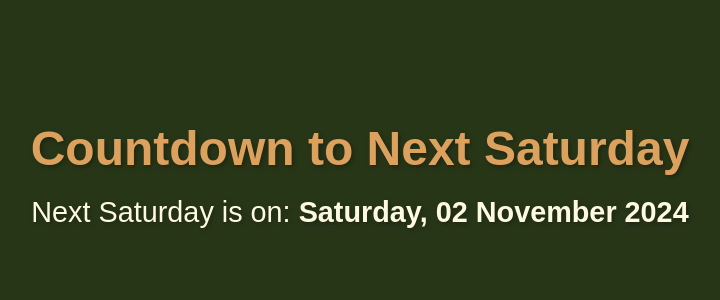
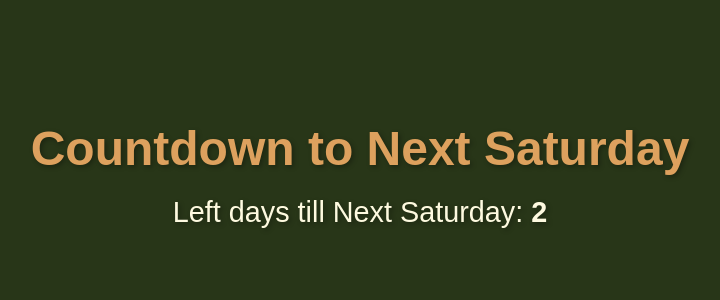
Before and after one commit to whatmode/next_saturday, a Flask app: page / in a window 1280 px wide. Shown: the part 225-525 px from the top of the page, without its empty margins (280-1000 px from the left). Run offline with Flask 3, Linux system fonts and the light colour scheme.

Commit message:
Changed date to how many days left

```diff
--- a/app.py
+++ b/app.py
@@ -5,11 +5,22 @@ next_saturday = Flask(__name__)
 
 def time_until_saturday():
     today = datetime.now()
-    days_until_saturday = 5 - today.weekday()
-    if days_until_saturday <= 0:
-        days_until_saturday += 7
-    next_saturday = today + timedelta(days=days_until_saturday)
-    return next_saturday.strftime("%A, %d %B %Y")
+    weekday = today.weekday()
+
+    if weekday == 0:  # Monday
+        return 5
+    elif weekday == 1:  # Tuesday
+        return 4
+    elif weekday == 2:  # Wednesday
+        return 3
+    elif weekday == 3:  # Thursday
+        return 2
+    elif weekday == 4:  # Friday
+        return 1
+    elif weekday == 5:  # Saturday
+        return 7
+    elif weekday == 6:  # Sunday
+        return 6
 
 @next_saturday.route('/')
 def index():
--- a/templates/index.html
+++ b/templates/index.html
@@ -9,7 +9,7 @@
 <body>
     <div class="container">
         <h1>Countdown to Next Saturday</h1>
-        <p class="date-info">Next Saturday is on: <strong>{{ next_saturday }}</strong></p>
+        <p class="date-info">Left days till Next Saturday: <strong>{{ next_saturday }}</strong></p>
     </div>
 </body>
 </html>
```
